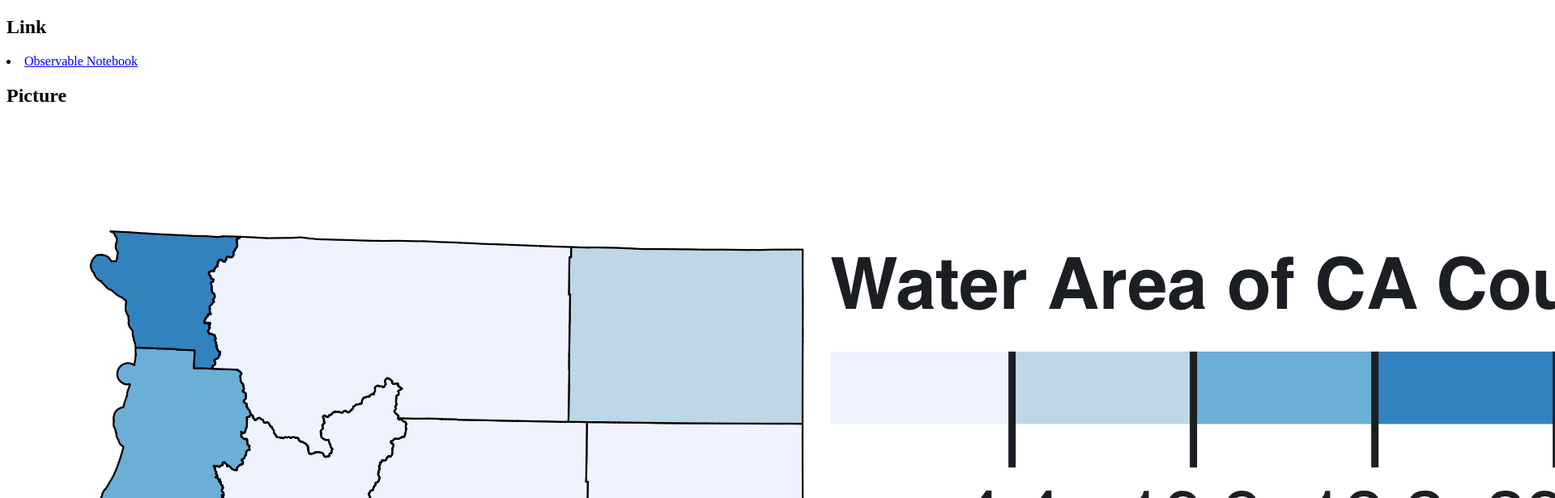
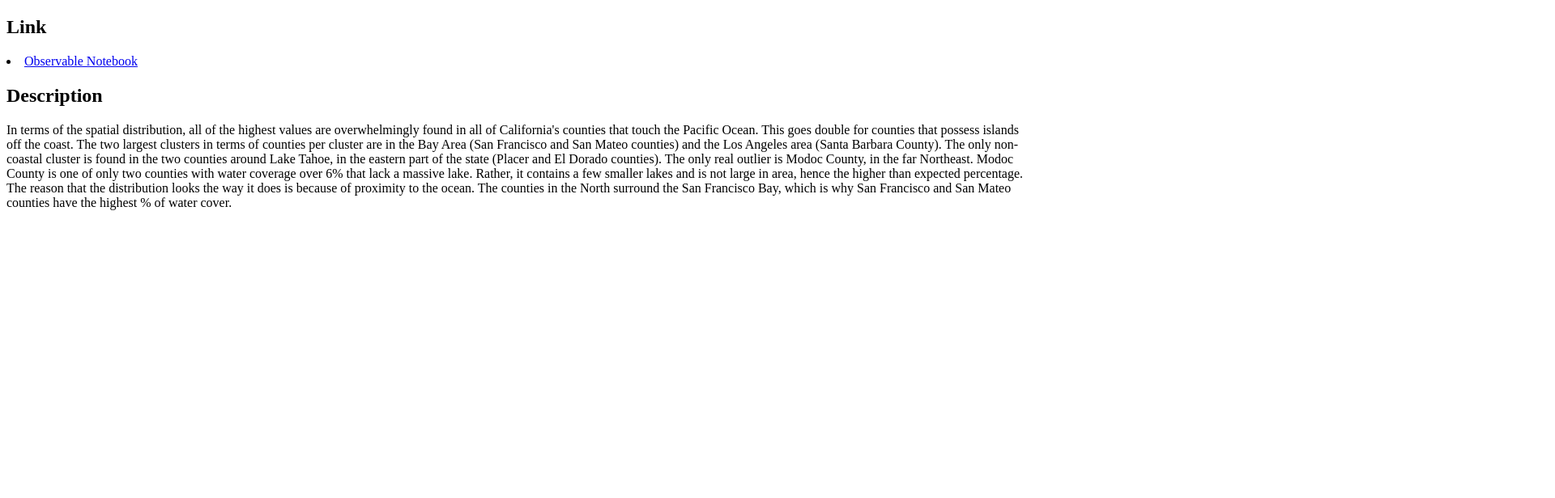
Before and after one commit to geog3540/npkrishnan, a website: page assignments/choropleth.html in a window 1280 px wide. Shown: the top 616 px of the page at 81% size, 1920 px wide, since content can reach past the window. Drawn offline with Linux system fonts and the light colour scheme.

Commit message:
Update choropleth.html

```diff
--- a/assignments/choropleth.html
+++ b/assignments/choropleth.html
@@ -11,9 +11,6 @@
 <li class="nav-item">
 <a href="https://observablehq.com/d/22cb0ea41dba4366">Observable Notebook</a>
 
-<h2>Picture</h2>
-<a href="/assignments/choropleth.png" class="image fit"><img src="/assignments/choropleth.png" alt="Choropleth Map of CA Counties"></a>
-
 <h2>Description</h2>
 <p> In terms of the spatial distribution, all of the highest values are overwhelmingly found in all of California's counties that touch the Pacific Ocean. This goes double for counties that possess islands off the coast. The two largest clusters in terms of counties per cluster are in the Bay Area (San Francisco and San Mateo counties) and the Los Angeles area (Santa Barbara County). The only non-coastal cluster is found in the two counties around Lake Tahoe, in the eastern part of the state (Placer and El Dorado counties). The only real outlier is Modoc County, in the far Northeast. Modoc County is one of only two counties with water coverage over 6% that lack a massive lake. Rather, it contains a few smaller lakes and is not large in area, hence the higher than expected percentage. The reason that the distribution looks the way it does is because of proximity to the ocean. The counties in the North surround the San Francisco Bay, which is why San Francisco and San Mateo counties have the highest % of water cover. </p>
 
```
